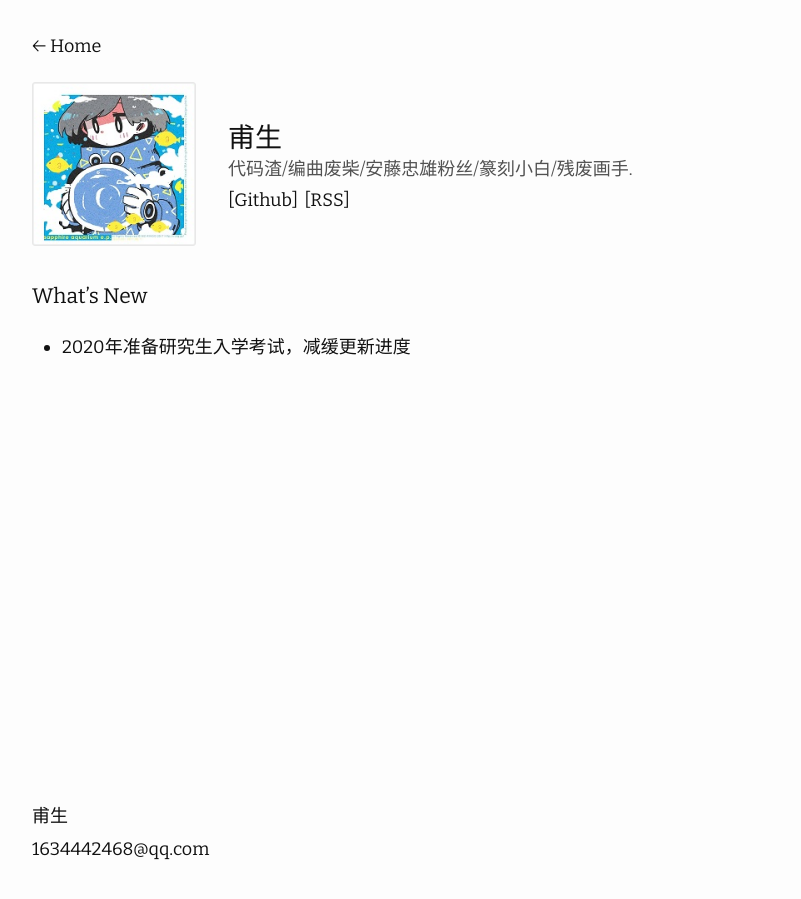
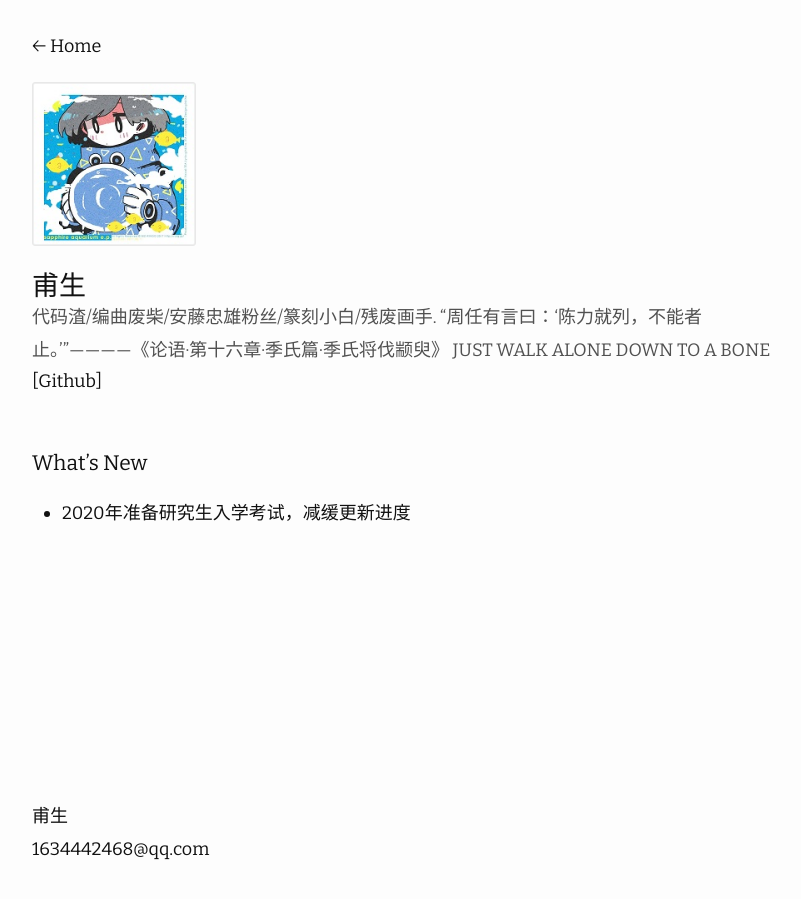
Before and after one commit to fusheng-ji/fusheng-ji.github.io, a Jekyll site: the page built from about.md, in a window 1280 px wide. Shown: the whole page, without its empty margins (238-1039 px from the left). Built offline with Jekyll 4.4.1, drawn with Linux system fonts in a browser that asks for light colours; nearby versions of some CDN libraries; our own code applies the rules of GitHub Pages for plain Markdown files.

Commit message:
Update _config.yml

```diff
--- a/_config.yml
+++ b/_config.yml
@@ -3,7 +3,8 @@ author: 甫生 # Your name
 email: 1634442468@qq.com # your email shown in the footer
 url: http://fusheng-ji.github.io # this is your site's root address.
 description: > # this means to ignore newlines until "show_excerpts:"
-  不定期分享一些自己的心得体会和读书思考，不求做他人灯塔，只为不有愧于己。
+  不定期分享一些自己的心得体会和读书思考，只求无愧于己。
+  愿大家远离一切古怪的事情，做一个健全的人！
 favicon: "./favicon-fusheng.ico" # set the favicon of the site
 
 show_excerpts: true # set to true to show excerpts on the homepage
@@ -12,7 +13,11 @@ show_excerpts: true # set to true to show excerpts on the homepage
 # refer to https://shopify.github.io/liquid/filters/date/ if you want to customize this
 moving:
   avatar_url: "./avatar-fusheng-home.jpg" # avatar in about page
-  about_you: 代码渣/编曲废柴/安藤忠雄粉丝/篆刻小白/残废画手. # short description about you in about page
+  about_you: 代码渣/编曲废柴/安藤忠雄粉丝/篆刻小白/残废画手.
+              “周任有言曰：‘陈力就列，不能者止。’”————《论语·第十六章·季氏篇·季氏将伐颛臾》
+              JUST WALK ALONE DOWN TO A BONE
+
+  # short description about you in about page
   date_format: "%b %d" # date format of posts in home page
   back_to: "Home" # In the post page, you have a back button above the title, you can custom the text by yourself.
 
@@ -20,7 +25,7 @@ moving:
   social_links:
     # twitter:
     github:  fusheng-ji
-    rss: RSS
+    #rss: RSS
     # dribbble:
     #facebook: huangyz0918
     # flickr:
```
